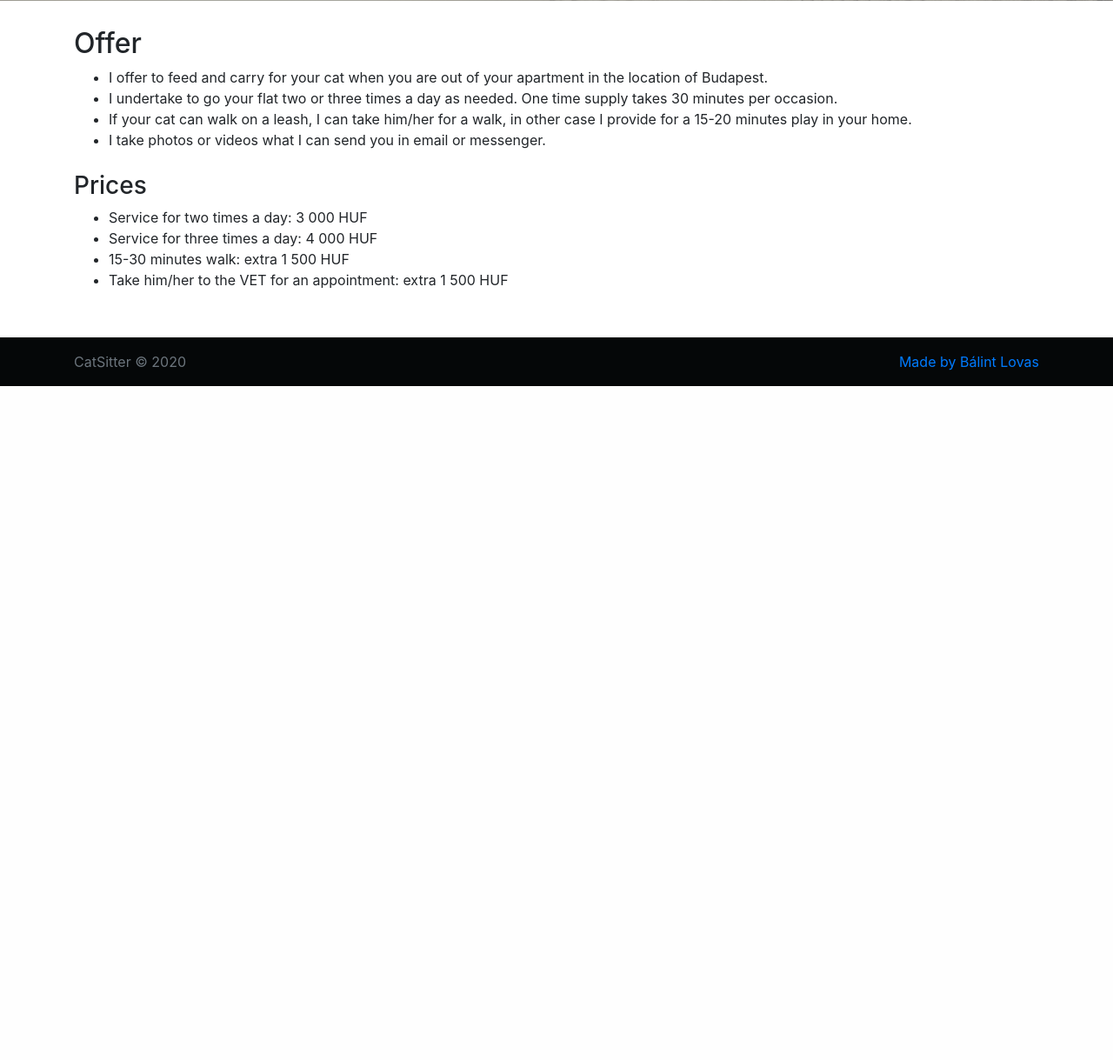
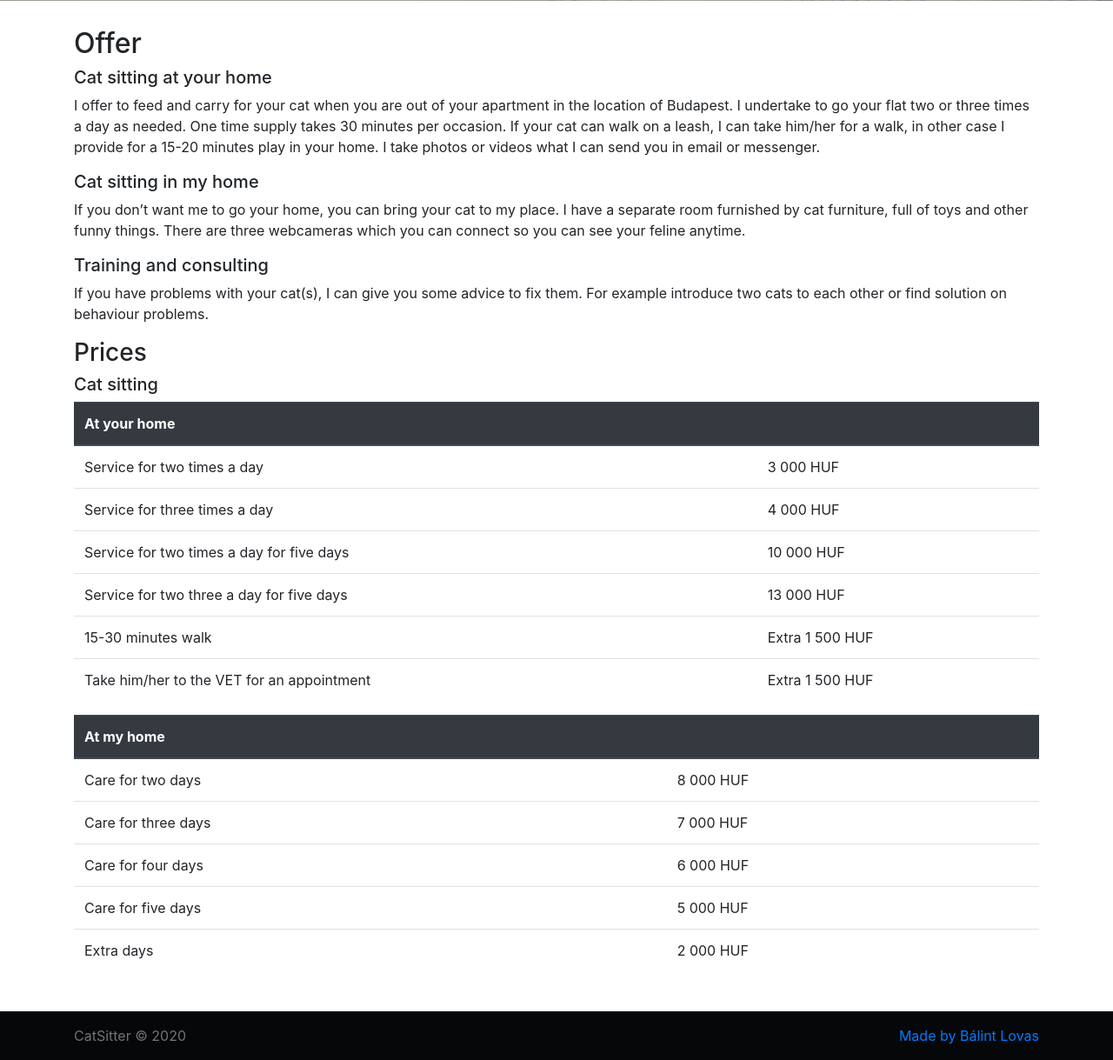
Before and after one commit to trays93/WebProgrammingHomework, a PHP site: page /index.php?page=prices in a window 1280 px wide. Shown: the part 496-1715 px from the top of the page at 87% size. Before the commit the page ends 940 px from the top, so only its background shows below. Run offline with PHP 8.4, Linux system fonts and the light colour scheme.

Commit message:
Price site finished

```diff
--- a/templates/pages/prices.tpl.php
+++ b/templates/pages/prices.tpl.php
@@ -1,16 +1,74 @@
 <div class="col-12">
   <h2>Offer</h2>
-  <ul class="mb-4">
-    <li>I offer to feed and carry for your cat when you are out of your apartment in the location of Budapest.</li>
-    <li>I undertake to go your flat two or three times a day as needed. One time supply takes 30 minutes per occasion.</li>
-    <li>If your cat can walk on a leash, I can take him/her for a walk, in other case I provide for a 15-20 minutes play in your home.</li>
-    <li>I take photos or videos what I can send you in email or messenger.</li>
-  </ul>
+  <h5>Cat sitting at your home</h5>
+  <p>I offer to feed and carry for your cat when you are out of your apartment in the location of Budapest. I undertake to go your flat two or three times a day as needed. One time supply takes 30 minutes per occasion. If your cat can walk on a leash, I can take him/her for a walk, in other case I provide for a 15-20 minutes play in your home. I take photos or videos what I can send you in email or messenger.</p>
+  <h5>Cat sitting in my home</h5>
+  <p>If you don’t want me to go your home, you can bring your cat to my place. I have a separate room furnished by cat furniture, full of toys and other funny things. There are three webcameras which you can connect so you can see your feline anytime.</p>
+  <h5>Training and consulting</h5>
+  <p>If you have problems with your cat(s), I can give you some advice to fix them. For example introduce two cats to each other or find solution on behaviour problems.</p>
+
   <h3>Prices</h3>
-  <ul class="mb-4">
-    <li>Service for two times a day: 3 000 HUF</li>
-    <li>Service for three times a day: 4 000 HUF</li>
-    <li>15-30 minutes walk: extra 1 500 HUF</li>
-    <li>Take him/her to the VET for an appointment: extra 1 500 HUF</li>
-  </ul>
+  <h5>Cat sitting</h5>
+  <table class="table">
+    <thead class="thead-dark">
+      <tr>
+        <th colspan="2">At your home</th>
+      </tr>
+    </thead>
+    <tbody>
+      <tr>
+        <td>Service for two times a day</td>
+        <td>3 000 HUF</td>
+      </tr>
+      <tr>
+        <td>Service for three times a day</td>
+        <td>4 000 HUF</td>
+      </tr>
+      <tr>
+        <td>Service for two times a day for five days</td>
+        <td>10 000 HUF</td>
+      </tr>
+      <tr>
+        <td>Service for two three a day for five days</td>
+        <td>13 000 HUF</td>
+      </tr>
+      <tr>
+        <td>15-30 minutes walk</td>
+        <td>Extra 1 500 HUF</td>
+      </tr>
+      <tr>
+        <td>Take him/her to the VET for an appointment</td>
+        <td>Extra 1 500 HUF</td>
+      </tr>
+    </tbody>
+  </table>
+  <table class="table">
+  <thead class="thead-dark">
+      <tr>
+        <th colspan="2">At my home</th>
+      </tr>
+    </thead>
+    <tbody>
+      <tr>
+        <td>Care for two days</td>
+        <td>8 000 HUF</td>
+      </tr>
+      <tr>
+        <td>Care for three days</td>
+        <td>7 000 HUF</td>
+      </tr>
+      <tr>
+        <td>Care for four days</td>
+        <td>6 000 HUF</td>
+      </tr>
+      <tr>
+        <td>Care for five days</td>
+        <td>5 000 HUF</td>
+      </tr>
+      <tr>
+        <td>Extra days</td>
+        <td>2 000 HUF</td>
+      </tr>
+    </tbody>
+  </table>
 </div>
```
